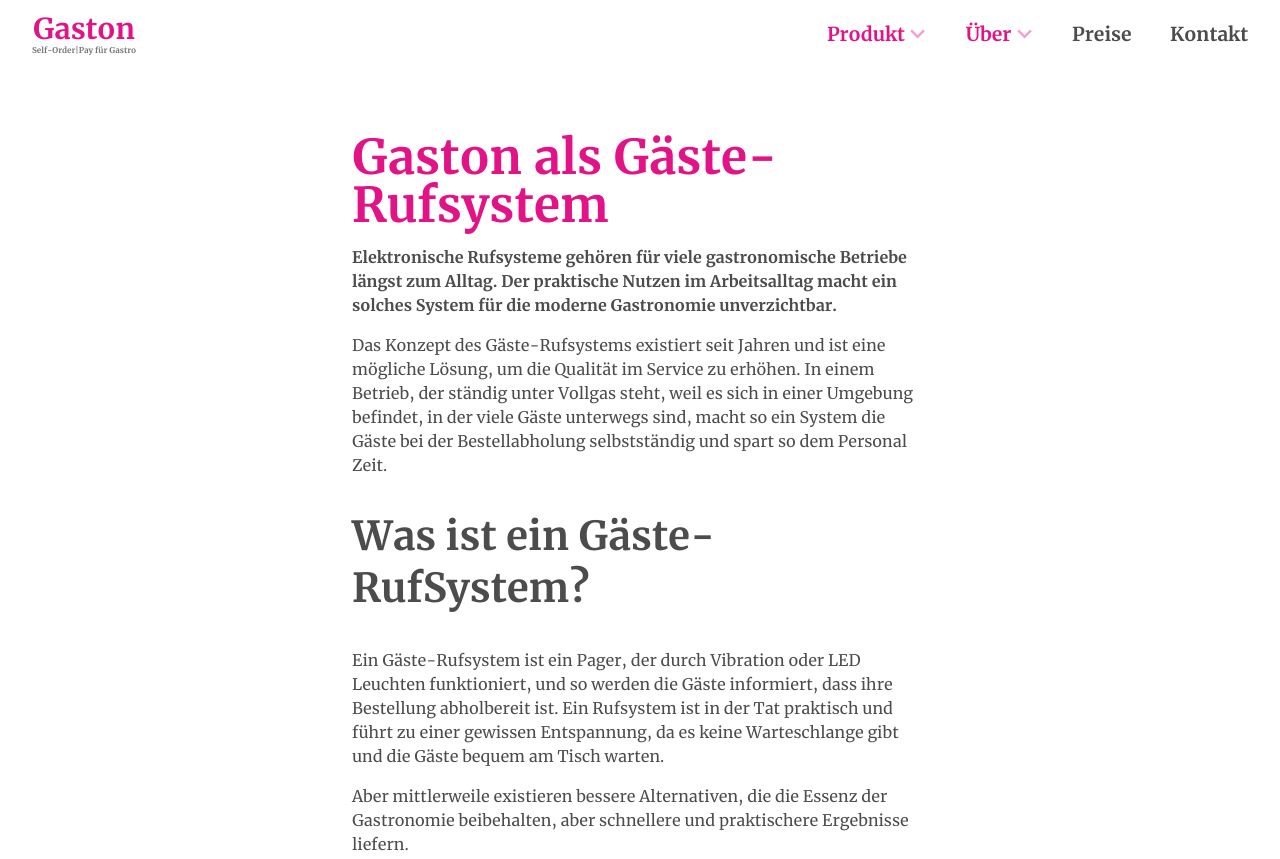
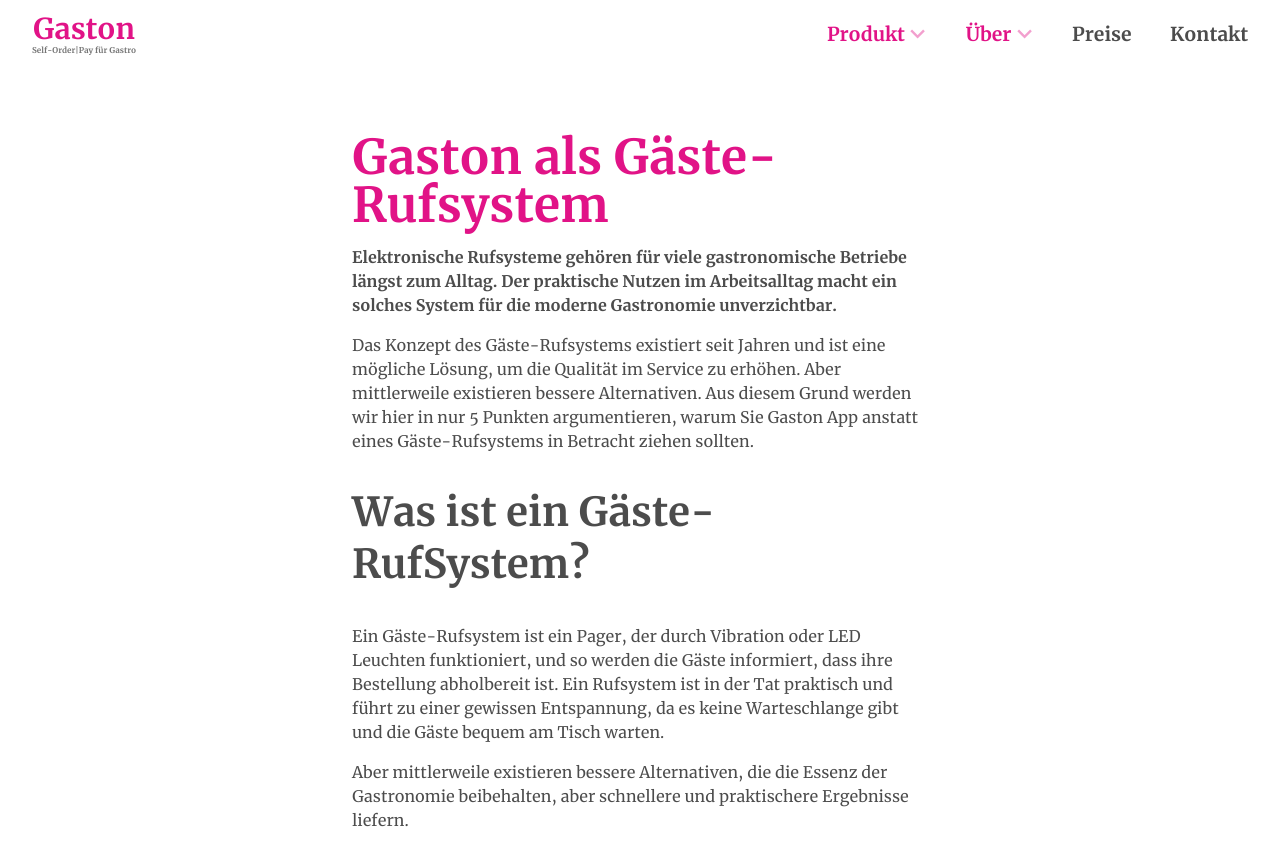
Before and after one commit to Payflink/WebPage, an Astro site: page /de/gaeste-rufsystem in a window 1280 px wide. Shown: the top 859 px of the page. Built offline with nearby package versions, Linux system fonts and the light colour scheme; Astro itself is replaced by a stand-in of ours.

Commit message:
update 2

```diff
--- a/src/pages/de/gaeste-rufsystem.md
+++ b/src/pages/de/gaeste-rufsystem.md
@@ -6,7 +6,7 @@ keyword: gäste-rufsystem
 layout: '@layouts/LandingPage.astro'
 ---
 
-Das Konzept des Gäste-Rufsystems existiert seit Jahren und ist eine mögliche Lösung, um die Qualität im Service zu erhöhen. In einem Betrieb, der ständig unter Vollgas steht, weil es sich in einer Umgebung befindet, in der viele Gäste unterwegs sind, macht so ein System die Gäste bei der Bestellabholung selbstständig und spart so dem Personal Zeit.
+Das Konzept des Gäste-Rufsystems existiert seit Jahren und ist eine mögliche Lösung, um die Qualität im Service zu erhöhen. Aber mittlerweile existieren bessere Alternativen. Aus diesem Grund werden wir hier in nur 5 Punkten argumentieren, warum Sie Gaston App anstatt eines Gäste-Rufsystems in Betracht ziehen sollten.
 
 ## Was ist ein Gäste-RufSystem?
 
```
